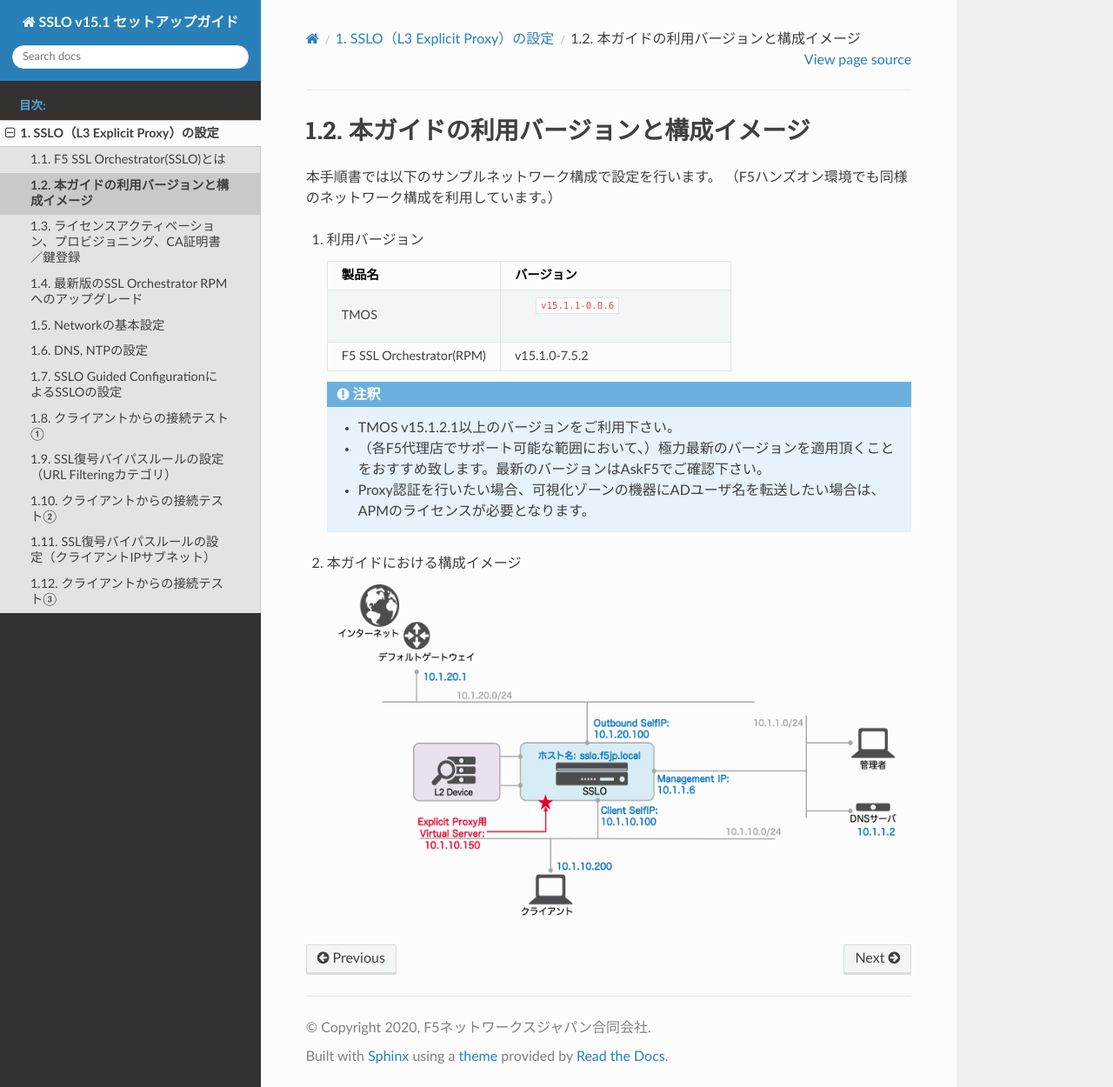
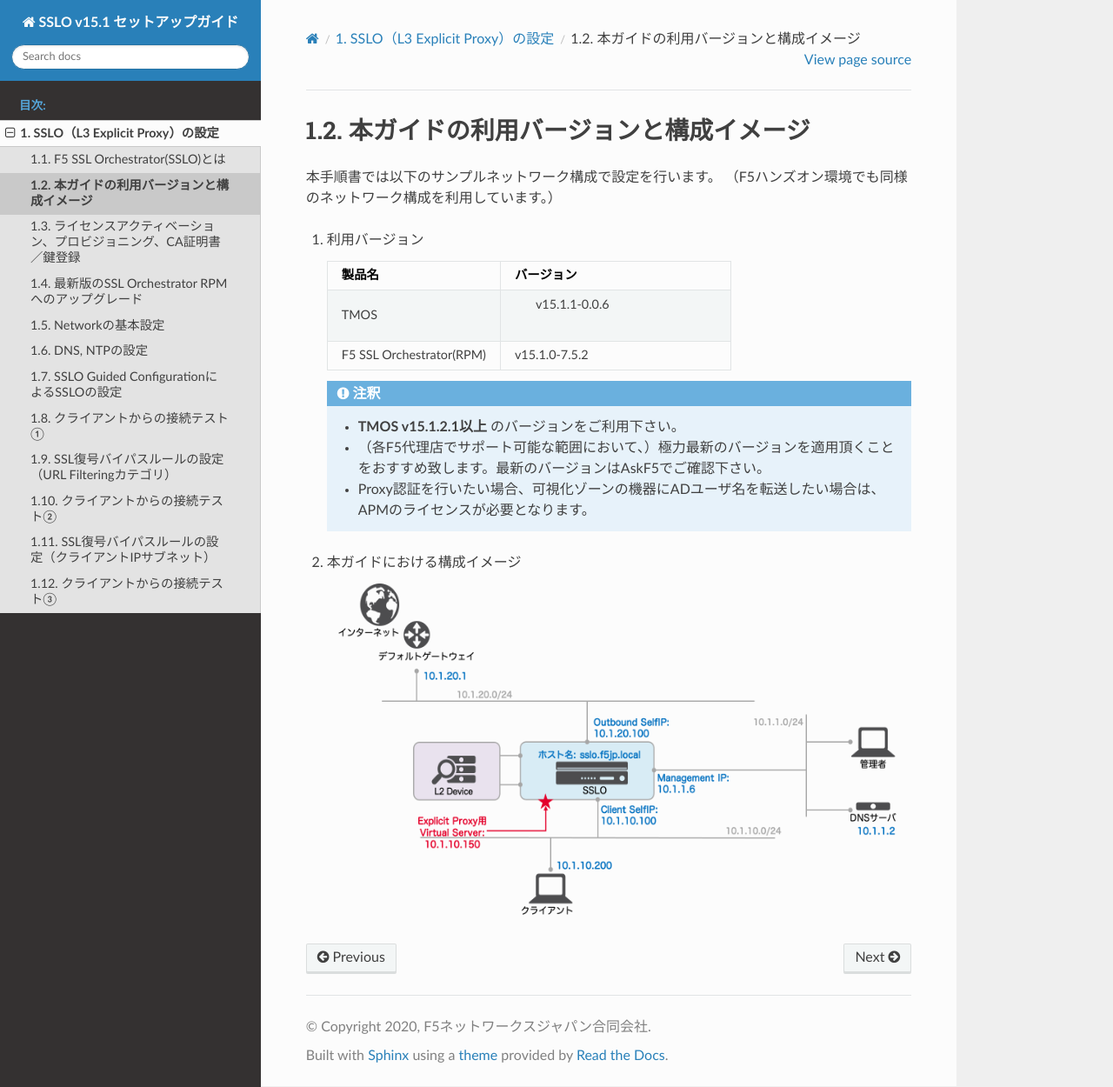
Before and after one commit to BeF5/f5j-easy-setup-sslo-15, a Sphinx documentation site: the page built from docs/content1/module02/module02.rst, in a window 1280 px wide and 1250 px high. Shown: the whole window at 87% size. Built offline with Sphinx 7.4.7 and the Read the Docs theme 2.0.0, drawn with Linux system fonts in a browser that asks for light colours; cross-references to code outside the pages are shown as plain code; some of the changed lines change nothing that is shown.

Commit message:
- 脆弱性のないバージョンを利用推奨

```diff
--- a/docs/content1/module02/module02.rst
+++ b/docs/content1/module02/module02.rst
@@ -10,10 +10,10 @@
          :header: "製品名", "バージョン"
          :widths: 30, 40
 
-         "TMOS", " :strike:`v15.1.1-0.0.6` "
+         "TMOS", " v15.1.1-0.0.6 "
          "F5 SSL Orchestrator(RPM)", "v15.1.0-7.5.2"
    .. note::
-       - TMOS v15.1.2.1以上のバージョンをご利用下さい。
+       - **TMOS v15.1.2.1以上** のバージョンをご利用下さい。
        - （各F5代理店でサポート可能な範囲において、）極力最新のバージョンを適用頂くことをおすすめ致します。最新のバージョンはAskF5でご確認下さい。
        - Proxy認証を行いたい場合、可視化ゾーンの機器にADユーザ名を転送したい場合は、APMのライセンスが必要となります。
 
```
